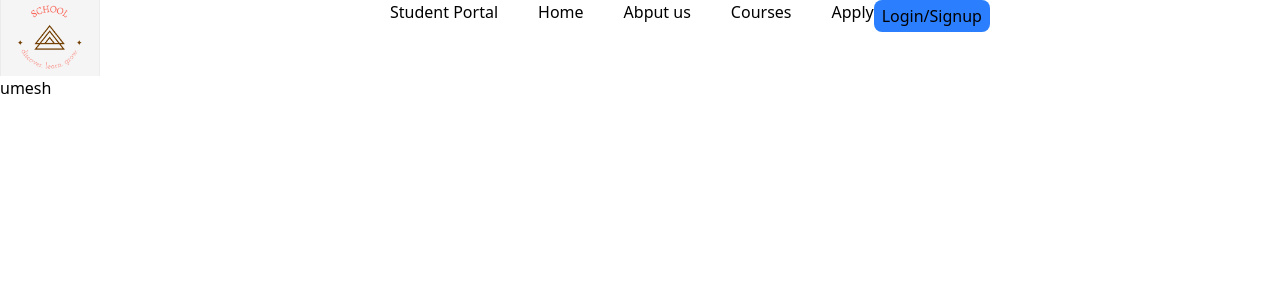
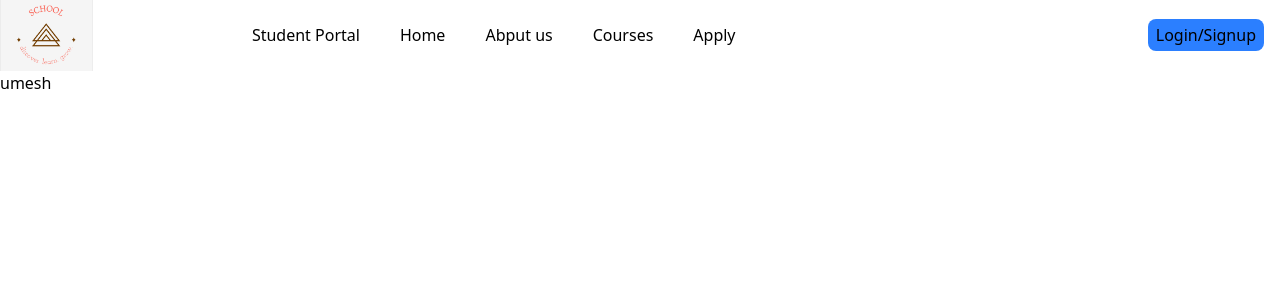
Before and after one commit to umesh576/studnet-side-frontend, a Next.js app: page / in a window 1280 px wide. Shown: the top 300 px of the page. Built offline with nearby package versions, Linux system fonts and the light colour scheme.

Commit message:
working on navbar

```diff
--- a/src/component/Navbar.jsx
+++ b/src/component/Navbar.jsx
@@ -11,9 +11,9 @@
           <div>
             <Image src={"/image.png"} alt="logo" width={100} height={100} />
           </div>
-          <div className="flex justify-center ">
-            <div className="flex">
-              <ul className="flex gap-10">
+          <div className="flex justify-between px-4 items-center w-full  ">
+            <div className="flex w-2/3  justify-center">
+              <ul className="flex  gap-10">
                 <li>
                   <a href="">Student Portal</a>
                 </li>
```
